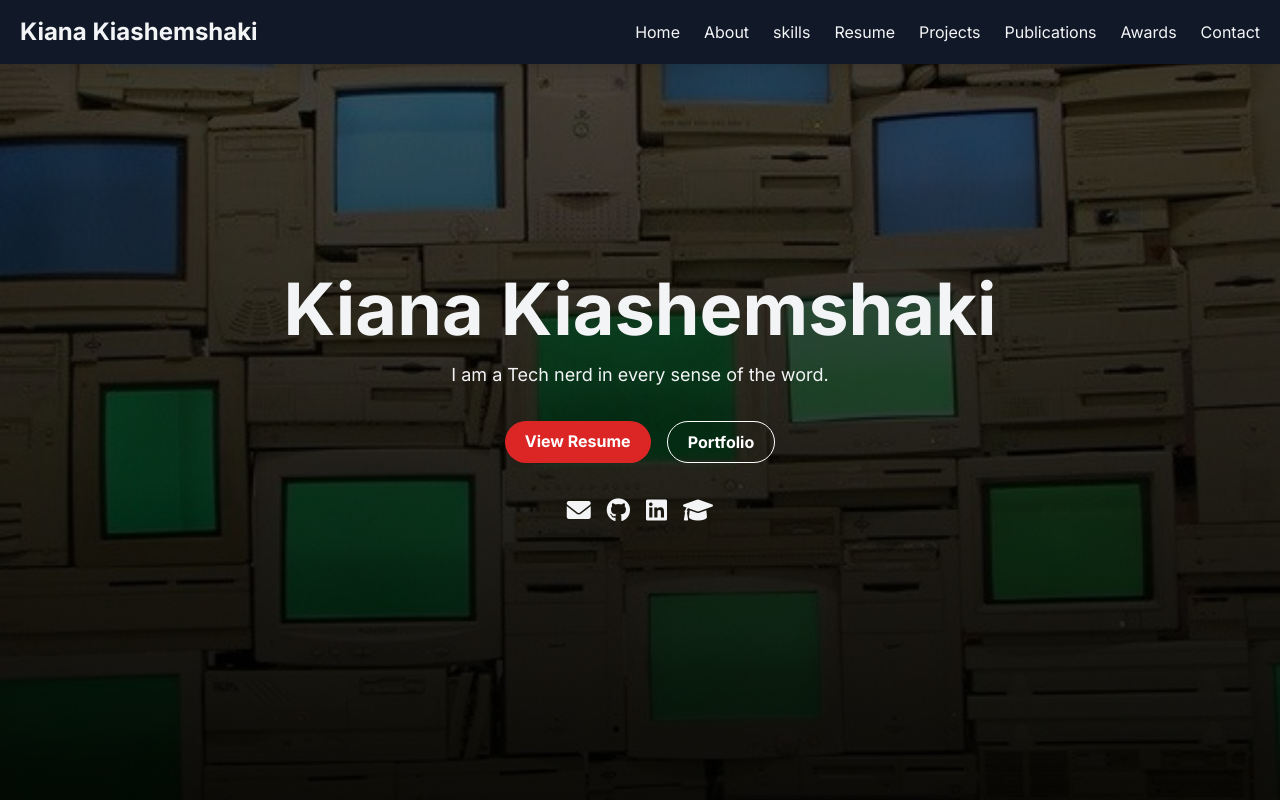
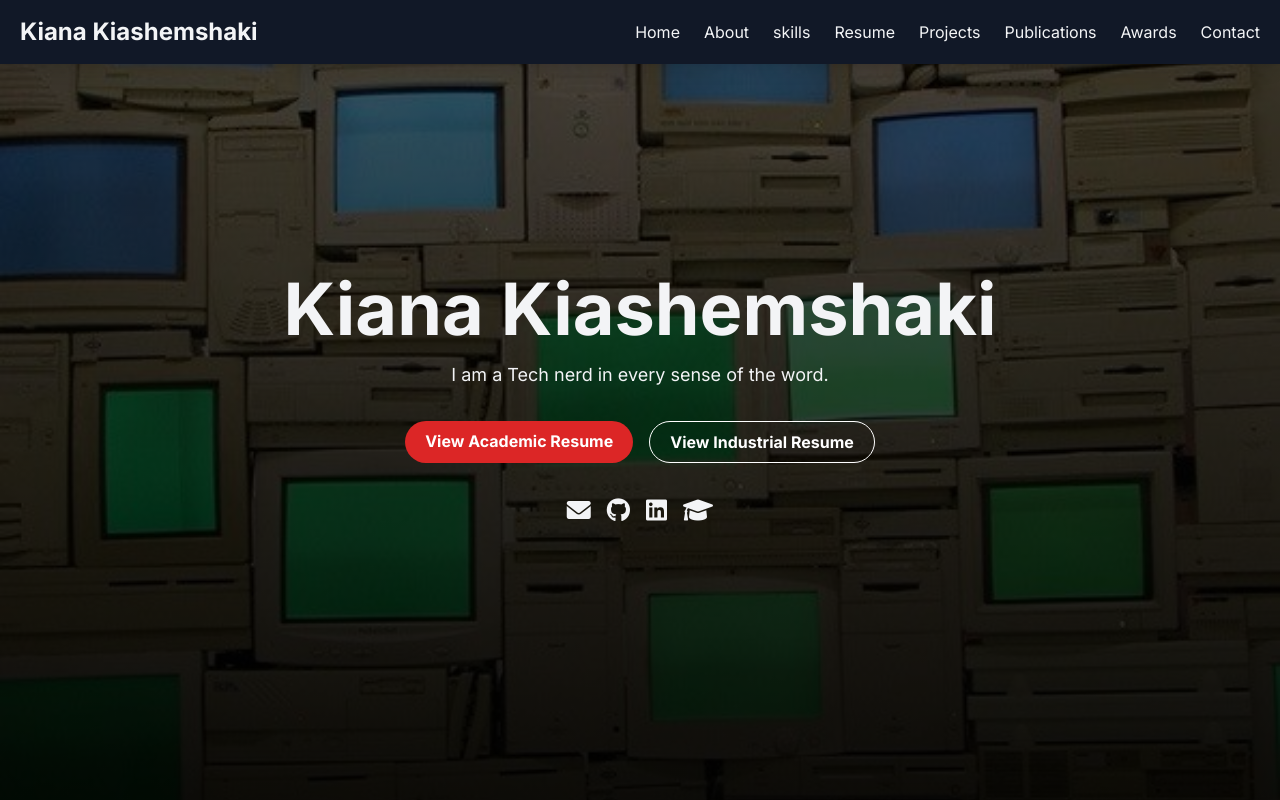
Before and after one commit to kianakiashemshaki/kianakiashemshaki.github.io, a plain HTML site: page index.html in a window 1280 px wide. Shown: the top 800 px of the page. Drawn offline with nearby package versions, Linux system fonts and the light colour scheme.

Commit message:
Update resume links in index.html

```diff
--- a/index.html
+++ b/index.html
@@ -56,12 +56,12 @@
             <div class="mt-8 flex justify-center space-x-4">
                <a href="./KianaCV.pdf" target="_blank"
    class="bg-red-600 hover:bg-red-500 text-white font-semibold px-5 py-2 rounded-full transition">
-    View Resume
+    View Academic Resume
 </a>
 
-<a href="./Portfolio.pdf" target="_blank"
+<a href="./KianaCV1.pdf" target="_blank"
    class="border border-white text-white font-semibold px-5 py-2 rounded-full hover:bg-white hover:text-gray-900 transition">
-    Portfolio
+   View Industrial Resume
 </a>
             </div>
             <div class="mt-8 flex justify-center space-x-4 text-2xl">
```
